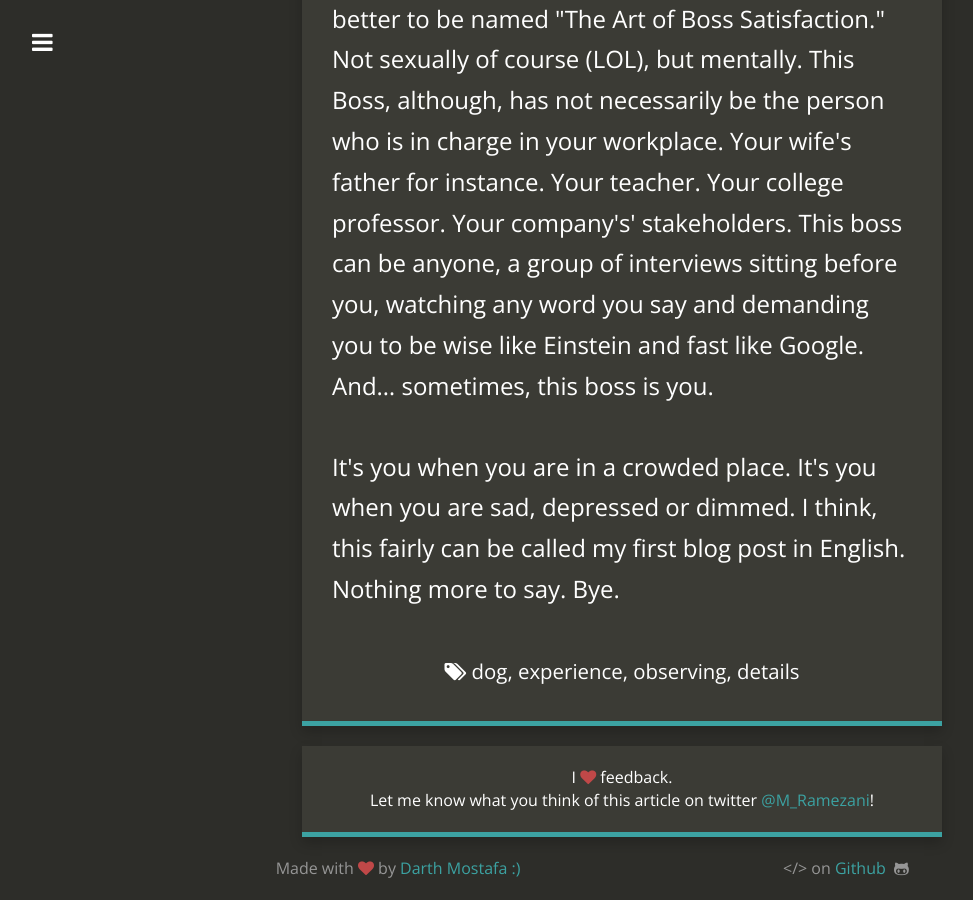
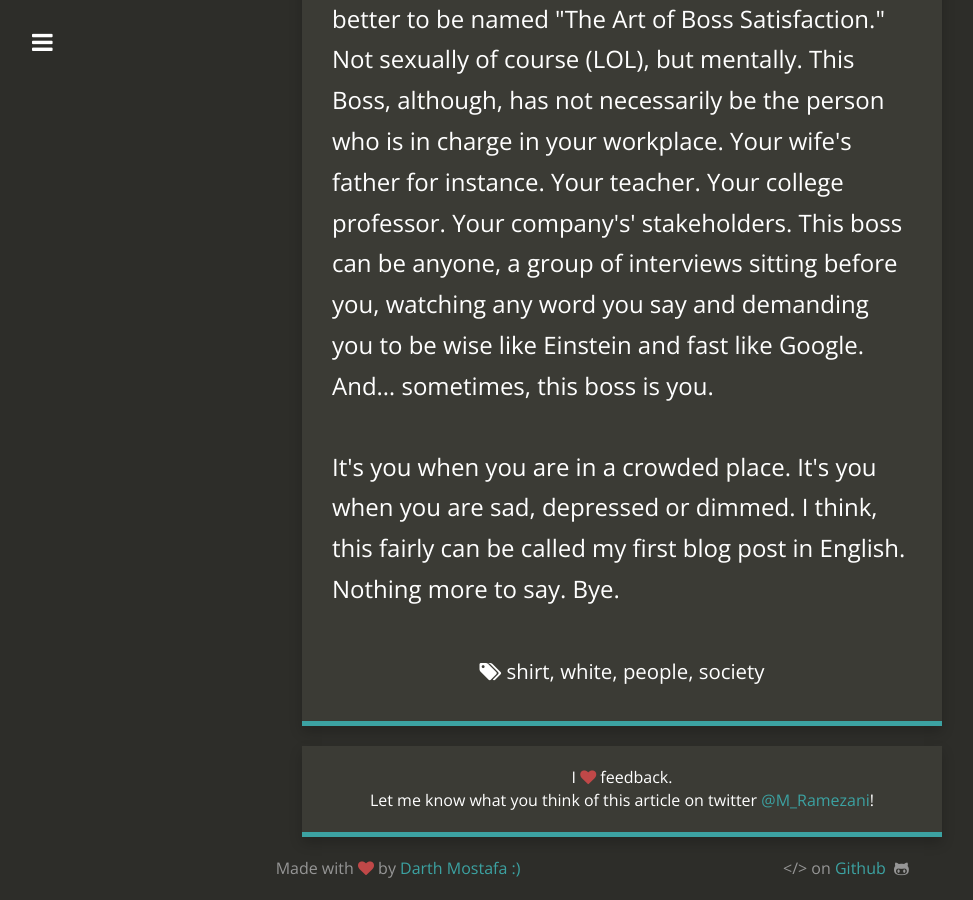
Before and after one commit to anonymoustafa/anonymostafa.github.io, a Jekyll site: the page built from _posts/2019-09-12-secrets-of-wearing-white.md, in a window 1280 px wide and 900 px high, scrolled down 1686 px. Shown: the whole window, without its empty margins (18-991 px from the left). Built offline with Jekyll 4.4.1, drawn with Linux system fonts in a browser that asks for light colours; nearby versions of some CDN libraries.

Commit message:
blog post improved

```diff
--- a/_posts/2019-09-12-secrets-of-wearing-white.md
+++ b/_posts/2019-09-12-secrets-of-wearing-white.md
@@ -3,14 +3,14 @@ layout:     post
 title:      Secrets of Wearing White
 date:       2018-09-12 11:11:11
 author:     Mostafa Ramezani
-summary:    Observing other species is essential if we want to learn about life.
+summary:    This is how I earned some of my jobs.
 categories: life
-thumbnail:  dog
+thumbnail:  life-style
 tags:
- - dog
- - experience
- - observing
- - details
+ - shirt
+ - white
+ - people
+ - society
 ---
 Have you ever been in a negotiation? Have ever tried to convince someone who is hierarchically in a higher level than you, to do something you needed/wanted/advised? Have you ever went through employment process? Encountering interviewers? Tried you ever to claim your qualification? To won a position only by presenting yourself?
 
```
